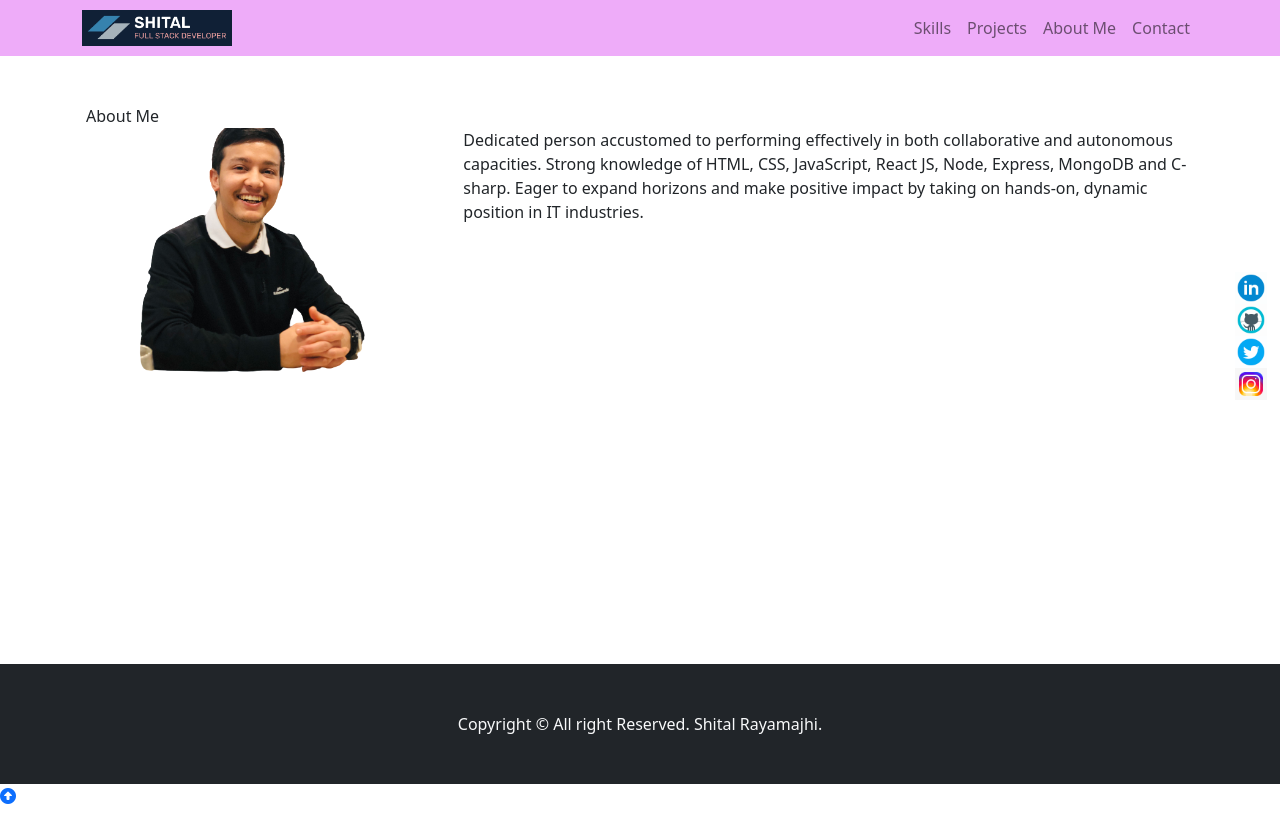
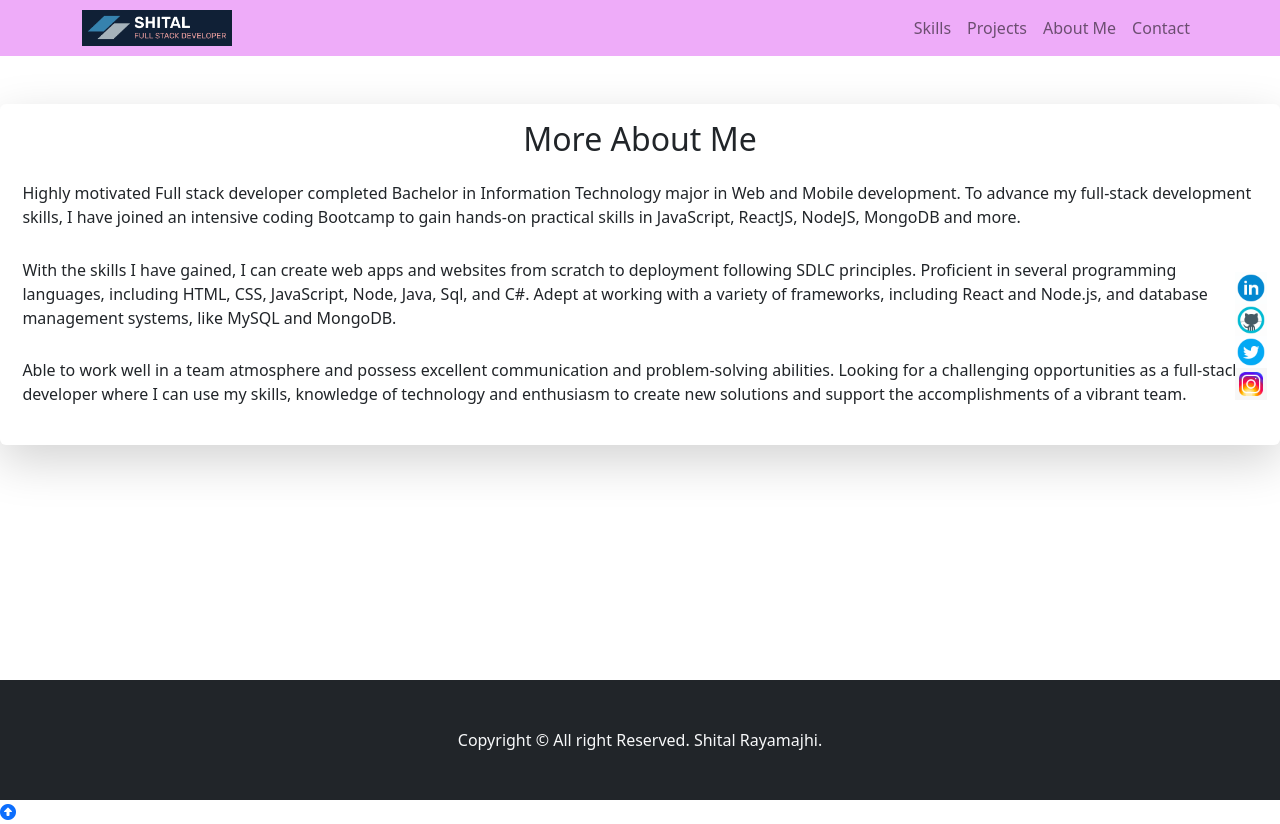
Before and after one commit to Shital769/my_react_portfolio, a React (Create React App) app: page /about in a window 1280 px wide. Built offline with nearby package versions, Linux system fonts and the light colour scheme.

Commit message:
about me section updated

```diff
--- a/src/components/AboutMe.js
+++ b/src/components/AboutMe.js
@@ -5,22 +5,31 @@ import { Layout } from "./layout";
 export const AboutMe = () => {
   return (
     <Layout>
-      <section id="about" className="container contact rounded p-3">
-        <div className="title">
-          <span>About Me</span>
-        </div>
-        <div className="row">
-          <div className="col-md-4 mb-3">
-            <img src={shital} alt="some img" width="100%" />
-          </div>
-          <div className="col-md-8">
-            <p>
-            Dedicated person accustomed to performing effectively in both collaborative and autonomous capacities. Strong knowledge of HTML, CSS, JavaScript, React JS, Node, Express, MongoDB and C-sharp. Eager to expand horizons and make positive impact by taking on hands-on, dynamic position in IT industries.
-            </p>
-
-          </div>
-        </div>
-      </section>
+    <div className="more-about shadow-lg p-3 mt-5  bg-white rounded ">
+        <h2 className="mb-3">More About Me</h2>
+        <p>
+          Highly motivated Full stack developer completed
+          Bachelor in Information Technology major in Web and Mobile development. To advance my
+          full-stack development skills, I have joined an intensive coding
+          Bootcamp to gain hands-on practical skills in JavaScript, ReactJS,
+          NodeJS, MongoDB and more.
+        </p>
+        <p>
+          With the skills I have gained, I can create web apps and websites from
+          scratch to deployment following SDLC principles. Proficient in several
+          programming languages, including HTML, CSS, JavaScript, Node, Java,
+          Sql, and C#. Adept at working with a variety of frameworks, including
+          React and Node.js, and database management systems, like MySQL and
+          MongoDB.
+        </p>
+        <p>
+          Able to work well in a team atmosphere and possess excellent
+          communication and problem-solving abilities. Looking for a challenging
+          opportunities as a full-stack developer where I can use my skills,
+          knowledge of technology and enthusiasm to create new solutions and
+          support the accomplishments of a vibrant team.
+        </p>
+      </div>
     </Layout>
   );
 };
```
